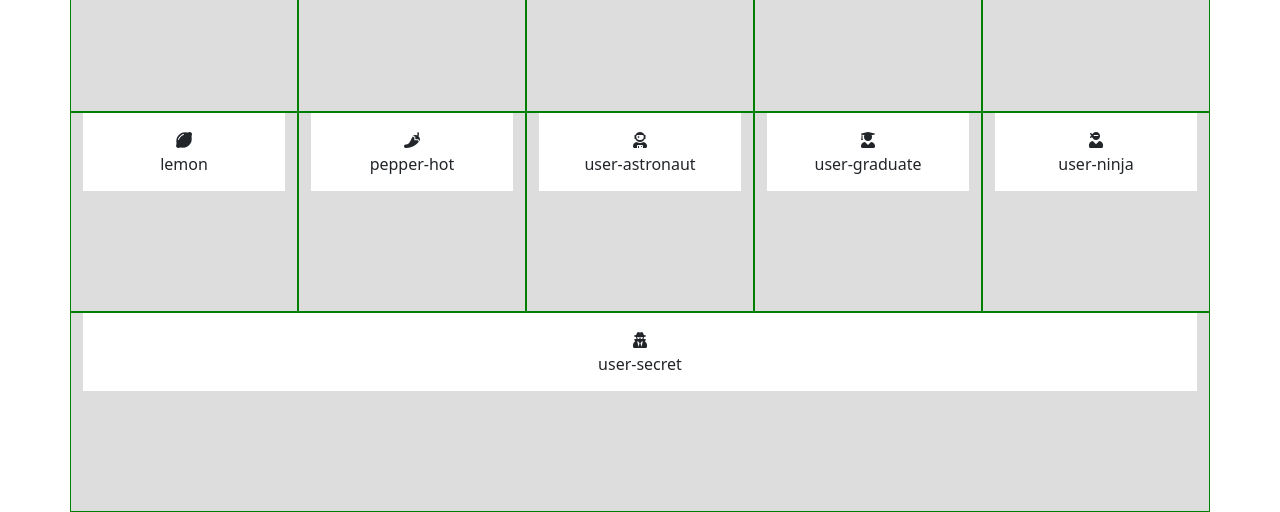
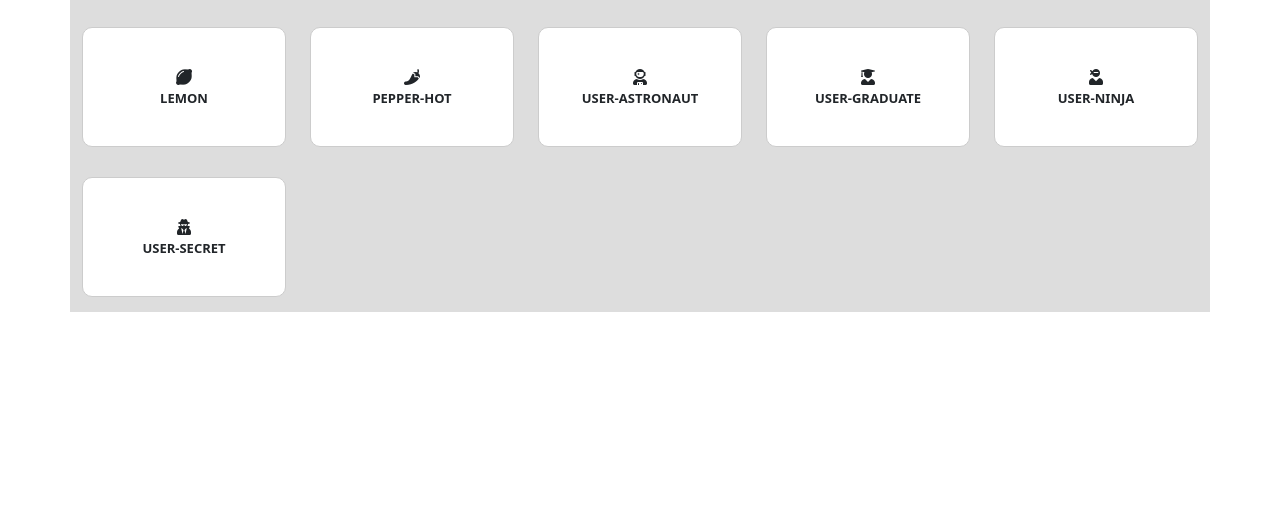
Before and after one commit to NoemiPatermo/js-es6-icons, a plain HTML site: page index.html in a window 1280 px wide. Shown: the part 288-800 px from the top of the page. Drawn offline with nearby package versions, Linux system fonts and the light colour scheme.

Commit message:
js-es6-icons

```diff
--- a/css/style.css
+++ b/css/style.css
@@ -2,13 +2,30 @@
     background-color:#ddd;
 }
 
-.icon-card{
+.icon-card{ /* è la tua col*/
     flex-basis: calc(100% / 5);
-    height: 200px;
-    border: 1px solid green;
+    max-width: calc(100% / 5); /*sistemalo per il mobile*/
+    margin-top: 15px;
+    margin-bottom: 15px;
 }
 .icon-card-inner{
     background-color: #fff;
     text-align: center;
     padding: 15px;
+    border: 1px solid #ccc;
+    border-radius: 10px;
+    height: 120px;
+    display: flex;
+    flex-wrap: wrap;
+    align-items: center;
+    align-content: center;
 }
+.icon-card-inner .icon{
+    width: 100%;
+}
+.icon-card-inner .nome{
+    width: 100%;
+    text-transform: uppercase;
+    font-size: 13px;
+    font-weight: 600;
+}
--- a/js/script.js
+++ b/js/script.js
@@ -109,13 +109,18 @@ const icons = [
 const containerHTML = document.querySelector('.icons-content');
 
 icons.forEach((icon) => {
-    const {name, prefix, family } = icon; //destrutturazione oggetto + icone + span per nome sotto icona
+    const {name, prefix, family, type } = icon;
+                                                  //destrutturazione oggetto + icone + span per nome sotto icona
+                                                  //inizi a lavorare col type per la milestone 2
     containerHTML.innerHTML += `
     <div class="icon-card col">
         <div class="icon-card-inner">
-            <i class="${family} ${prefix}${name}"></i>
-            <br>
-            <span>${name}</span>
+            <div class="icon ${type}">
+                <i class="${family} ${prefix}${name}"></i>
+            </div>
+            <div class="nome">
+                ${name}
+            </div>
          </div>
     </div>`
 });
```
Also changed, not shown: index.html (line endings or trailing spaces).
